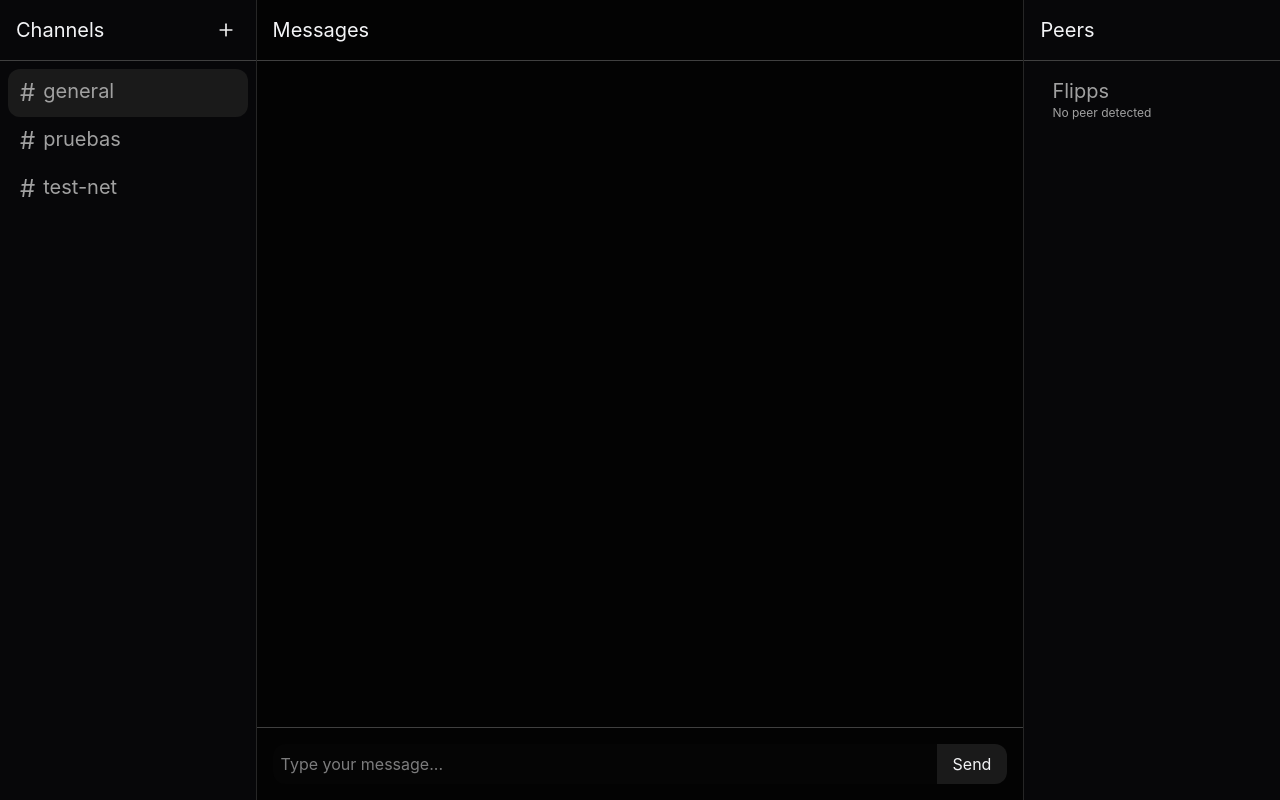
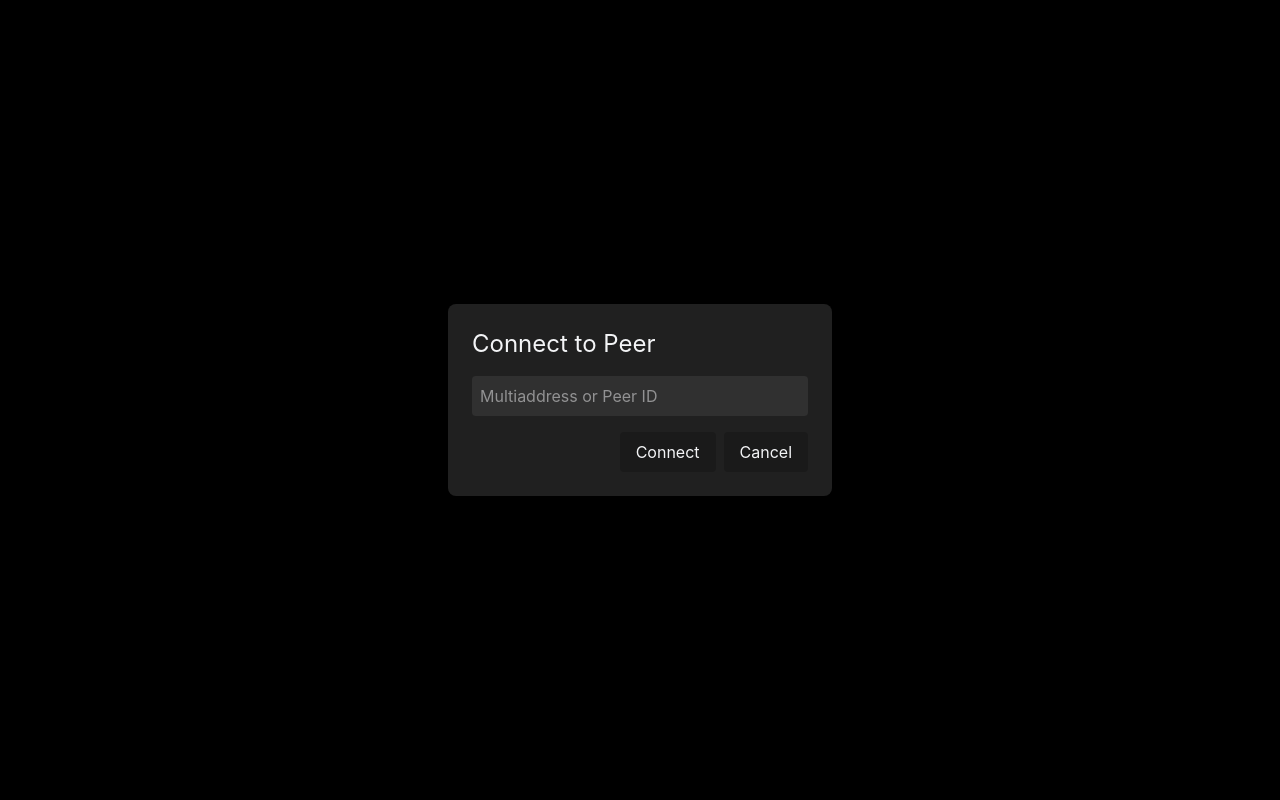
Before and after one commit to flipps12/chat-p2p, a React (Vite) app: page / in a window 1280 px wide. Both pictures are taken after a click on the button 225 px from the left and 30 px from the top of the page. Built offline with nearby package versions, Linux system fonts and the light colour scheme; the HTML template or start-up script is replaced by a standard one.

Commit message:
modal Connect peer

```diff
--- a/src/App.tsx
+++ b/src/App.tsx
@@ -1,6 +1,7 @@
 import { useState, useRef, useEffect } from 'react'
 import { useP2P } from './useP2P'
 import UserList from './components/UserList'
+import ModalConnectPeer from './components/ModalConnectPeer'
 import type { Message, Peer, MyInfo } from './types'
 
 function App() {
@@ -16,9 +17,12 @@ function App() {
   } = useP2P()
 
   const [input, setInput] = useState('')
-  const [manualAddress, setManualAddress] = useState('')
-  const [showManualConnect, setShowManualConnect] = useState(false)
   const [channel, setChannel] = useState('general')
+  const [showConnectModal, setShowConnectModal] = useState(false)
+  // encrypt
+  // add topic/channel
+  // list of topics
+
 
   const messagesEndRef = useRef<HTMLDivElement>(null)
 
@@ -47,21 +51,6 @@ function App() {
     }
   }
 
-  const handleConnectManually = async () => {
-    if (!manualAddress.trim()) {
-      alert('Please enter an address')
-      return
-    }
-
-    try {
-      await connectToPeer(manualAddress)
-      setShowManualConnect(false)
-      setManualAddress('')
-    } catch (error) {
-      alert(`Error: ${error}`)
-    }
-  }
-
   const copyToClipboard = (text: string) => {
     navigator.clipboard.writeText(text)
     setStatus('✅ Copied to clipboard!', 2000)
@@ -82,9 +71,14 @@ function App() {
 
   return (
     <div className="min-h-screen bg-[#030303] text-gray-100">
+      < ModalConnectPeer
+        connectToPeer={connectToPeer}
+        setShowConnectModal={setShowConnectModal}
+        showConnectModal={showConnectModal}
+      />
       <div className="container mx-auto h-screen flex flex-row">
         <div className='flex flex-col flex-1 border-r border-neutral-800 bg-[#070709] min-w-0 overflow-hidden'>
-          <div className='w-full p-4 border-b border-neutral-700 flex flex-row'><h3 className='text-xl flex-1'>Channels</h3><button className='rounded-3xl p-1 hover:bg-neutral-900'><svg xmlns="http://www.w3.org/2000/svg" width="20" height="20" viewBox="0 0 24 24" fill="none" stroke="#eee" stroke-width="2" stroke-linecap="round" stroke-linejoin="round"><path d="M5 12h14"></path><path d="M12 5v14"></path></svg></button></div>
+          <div className='w-full p-4 border-b border-neutral-700 flex flex-row'><h3 className='text-xl flex-1'>Channels</h3><button onClick={ () => { setShowConnectModal(true) }} className='rounded-3xl p-1 hover:bg-neutral-900'><svg xmlns="http://www.w3.org/2000/svg" width="20" height="20" viewBox="0 0 24 24" fill="none" stroke="#eee" stroke-width="2" stroke-linecap="round" stroke-linejoin="round"><path d="M5 12h14"></path><path d="M12 5v14"></path></svg></button></div>
           <div className='w-full p-2'>
             <ul>
               <li onClick={ () => { setChannel('general') }} className='text-2xl flex flex-row px-3 py-2 text-neutral-400 hover:bg-neutral-800 focus:bg-neutral-800 rounded-xl' style={channel == "general" ? { backgroundColor: "#1a1a1a" } : {}}>#<div className='w-full min-w-0 overflow-hidden mx-2 text-xl'>{"general"}</div> <div className='text-xl'>{  }</div></li>
--- a/src/components/ModalConnectPeer.tsx
+++ b/src/components/ModalConnectPeer.tsx
@@ -1,16 +1,44 @@
-function ModalConnectPeer() {
+import { useState } from "react";
+
+interface ModalConnectPeerProps {
+    connectToPeer: (address: string) => Promise<void>;
+    setShowConnectModal: (show: boolean) => void;
+    showConnectModal: boolean;
+}
+
+function ModalConnectPeer(functions: ModalConnectPeerProps) {
+  const [manualAddress, setManualAddress] = useState('')
+//   const [showManualConnect, setShowManualConnect] = useState(false)
+
+  const handleConnectManually = async (connectToPeer: (address: string) => Promise<void>) => {
+    if (!manualAddress.trim()) {
+      alert('Please enter an address')
+      return
+    }
+
+    try {
+      await connectToPeer(manualAddress)
+    //   setShowManualConnect(false)
+      setManualAddress('')
+    } catch (error) {
+      alert(`Error: ${error}`)
+    }
+}
+
   return (
-    <div className='fixed inset-0 bg-black bg-opacity-50 flex items-center justify-center z-50'>
+    <div className={functions.showConnectModal ? 'fixed inset-0 transition-opacity bg-black bg-opacity-50 flex items-center justify-center z-50' : 'hidden'}>
         <div className='bg-[#202020] p-6 rounded-lg w-96'>
             <h2 className='text-2xl mb-4'>Connect to Peer</h2>
             <input
                 type="text"
                 placeholder="Multiaddress or Peer ID"
                 className='w-full p-2 mb-4 rounded bg-[#303030] focus:outline-none'
+                value={manualAddress}
+                onChange={(e) => setManualAddress(e.target.value)}
             />
             <div className='flex justify-end gap-2'>
-                <button className='px-4 py-2 rounded bg-[#1a1a1a] hover:bg-[#333] text-gray-100'>Connect</button>
-                <button className='px-4 py-2 rounded bg-[#1a1a1a] hover:bg-[#333] text-gray-100'>Cancel</button>
+                <button onClick={ () => {handleConnectManually(functions.connectToPeer)} } className='px-4 py-2 rounded bg-[#1a1a1a] hover:bg-[#333] text-gray-100'>Connect</button>
+                <button onClick={ ()=> {functions.setShowConnectModal(false)} } className='px-4 py-2 rounded bg-[#1a1a1a] hover:bg-[#333] text-gray-100'>Cancel</button>
             </div>
         </div>
     </div>
```
